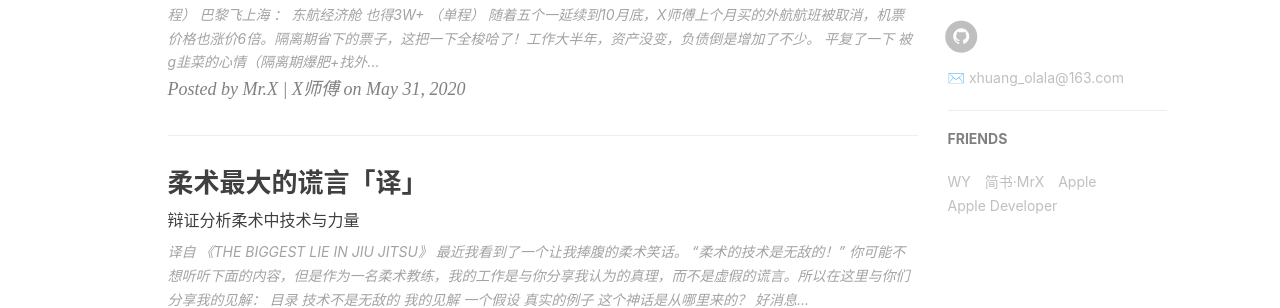
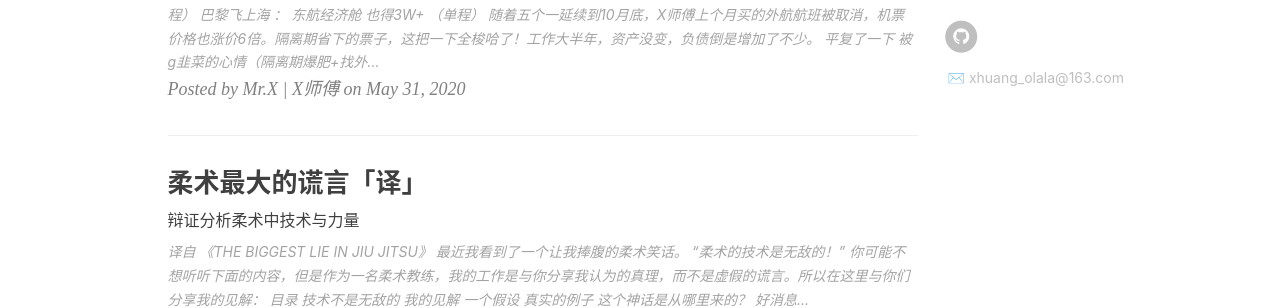
Before and after one commit to pickpikyup/pickpikyup.github.io, a Jekyll site: the page built from index.html, in a window 1280 px wide. Shown: the part 811-1119 px from the top of the page. Built offline with Jekyll 4.4.1, drawn with Linux system fonts in a browser that asks for light colours; nearby versions of some CDN libraries; the list of posts is cut into pages by our own code; comment, search, counter and statistics services are not loaded; some of the changed lines change nothing that is shown.

Commit message:
remove friends

```diff
--- a/_config.yml
+++ b/_config.yml
@@ -98,18 +98,18 @@ service-worker: true
 
 
 # Friends
-friends: [
-    {
-        title: "WY",
-        href: "http://zhengwuyang.com"
-    },{
-        title: "简书·MrX",
-        href: "http://www.jianshu.com/u/e71990ada2fd"
-    },{
-        title: "Apple",
-        href: "https://apple.com"
-    },{
-        title: "Apple Developer",
-        href: "https://developer.apple.com/"
-    }
-]
+# friends: [
+#     {
+#         title: "WY",
+#         href: "http://zhengwuyang.com"
+#     },{
+#         title: "简书·MrX",
+#         href: "http://www.jianshu.com/u/e71990ada2fd"
+#     },{
+#         title: "Apple",
+#         href: "https://apple.com"
+#     },{
+#         title: "Apple Developer",
+#         href: "https://developer.apple.com/"
+#     }
+# ]
```
